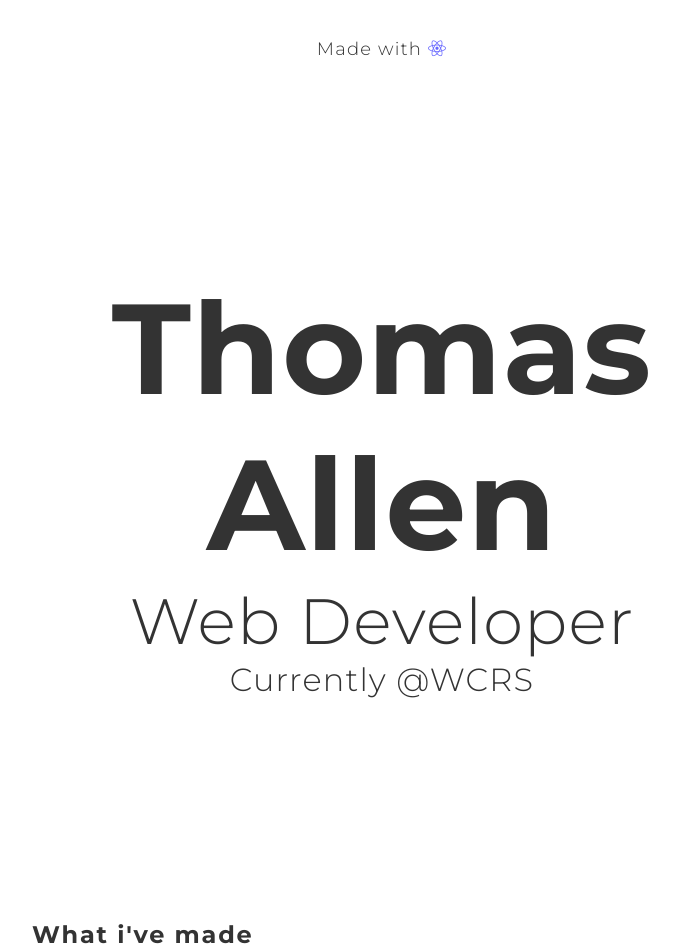
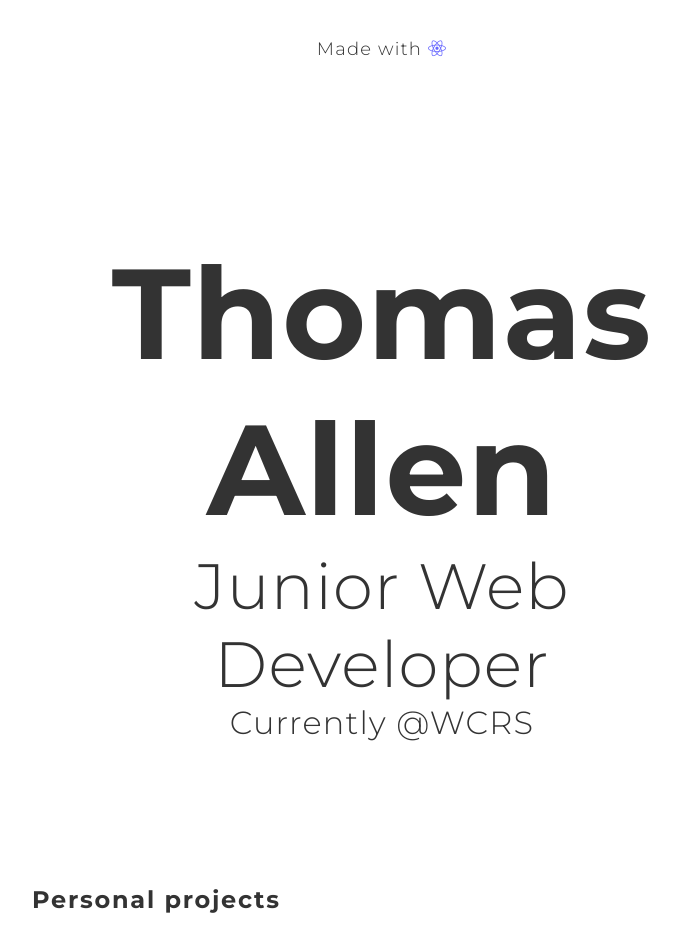
Before and after one commit to tjallen27/Portfolio, a React (Create React App) app: page / in a window 1280 px wide. Shown: the top 952 px of the page, without its empty margins (258-937 px from the left). Built offline with nearby package versions, Linux system fonts and the light colour scheme.

Commit message:
Added tech to project list Component

```diff
--- a/src/App.css
+++ b/src/App.css
@@ -39,7 +39,7 @@ li {
   height: 75vh;
   position: relative;
   max-width: 800px;
-  margin: 30% auto 0;
+  margin: 25% auto 0;
   font-size: 4em;
 }
 .header h1 {
--- a/src/Components/Header.js
+++ b/src/Components/Header.js
@@ -5,7 +5,7 @@ export default class Header extends Component {
     return (
       <div className="header">
         <h1 className="header-title">Thomas Allen</h1>
-        <div className="header-sub">Web Developer</div>
+        <div className="header-sub">Junior Web Developer</div>
         <div className="header-current">Currently @WCRS</div>
       </div>
     )
--- a/src/Components/Projects.js
+++ b/src/Components/Projects.js
@@ -29,7 +29,7 @@ export default class Projects extends Component {
     return (
       <div className="projects">
         <ul>
-        <h3>What i've made</h3>
+        <h3>Personal projects</h3>
         {items.map(function(item, index){
            return (
             <li style={{backgroundImage: "url(" + item.background + ")"}} key={index}>
```
